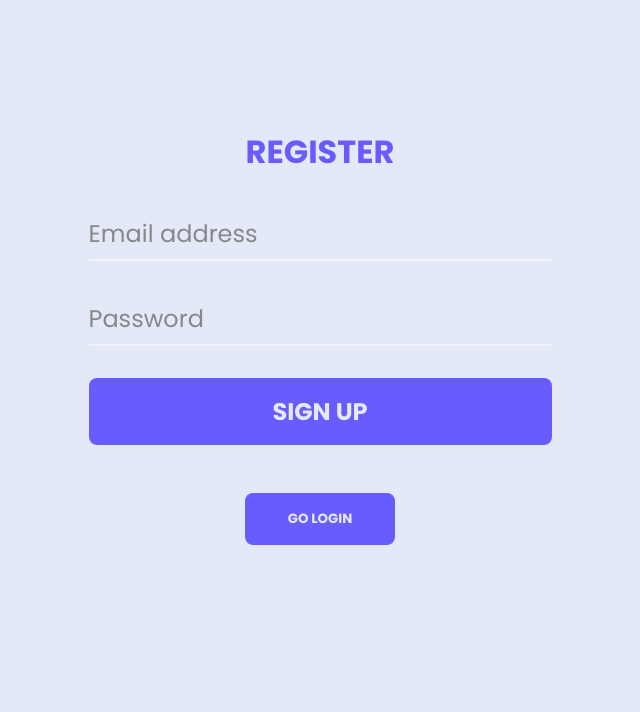
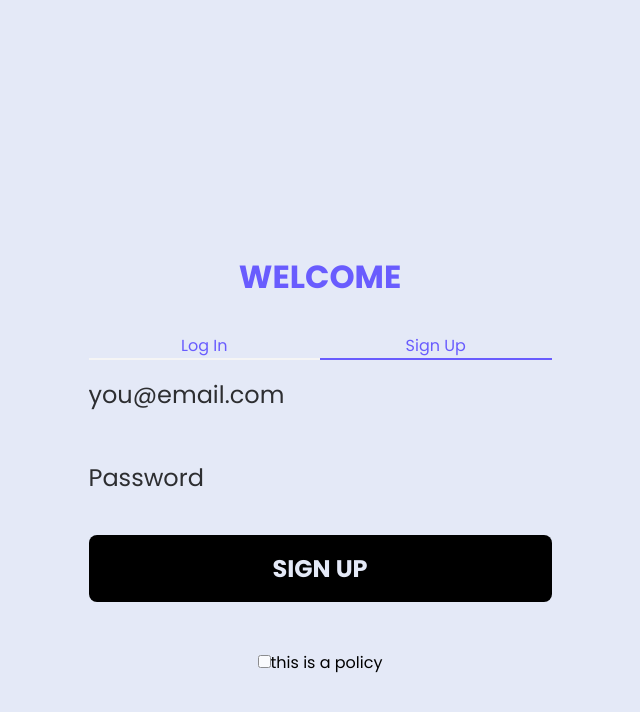
Before and after one commit to Ashuai-jpg/vue-easy-web-with-firebase-auth, a Vue app: page /auth in a window 1280 px wide. Shown: the top 712 px of the page, without its empty margins (320-960 px from the left). Built offline with nearby package versions, Linux system fonts and the light colour scheme.

Commit message:
auth-page updated

```diff
--- a/src/store/index.js
+++ b/src/store/index.js
@@ -24,9 +24,7 @@ export default createStore({
       state.user = null
     },
 
-    STORE_USERS(state, value) {
-      state.users = value
-    }
+
 
   },
   actions: {
--- /dev/null
+++ b/src/utils/axios.js
@@ -0,0 +1,17 @@
+import axios from 'axios';
+
+
+
+
+export function searchUsers(keyword) {
+    console.log(keyword);
+    return axios.get(`https://api.github.com/search/users?q=${keyword}`).then(
+        response => {
+            console.log('Request success', response.data.items)
+            return response.data.items;
+        },
+        error => {
+            console.log('Bad request', response.data)
+        }
+    );
+}
--- a/src/views/index/GithubSearch.vue
+++ b/src/views/index/GithubSearch.vue
@@ -4,9 +4,9 @@
 
             <h3 class="title">Search Github Users</h3>
             <div class="searchbar">
-                <input type="text" placeholder="Press enter after input" v-model.lazy="keyword" class="search input"
-                    @keydown.enter="searchUsers">&nbsp;
-                <button @click="randomCol" class="search button "  :style="{ backgroundColor: ranCol }">Search</button>
+                <input type="text" placeholder="Press enter after input" v-model="keyword" class="search input"
+                    @keydown.enter="getUser">&nbsp;
+                <button @click="getUser" class="search button " >Search</button>
                 <!-- <button @keydown.enter="state.count++">{{state.count}}</button> -->
             </div>
         </div>
@@ -22,62 +22,54 @@
         <footer class="footer">
             <h3>This is a footer</h3>
         </footer>
-</section>
+    </section>
 </template>
 
 
 <script setup>
-import { ref, reactive ,onMounted,watch} from 'vue'
-import { useStore } from 'vuex';
-import axios from 'axios';
+import { ref, reactive, onMounted, watch } from 'vue'
+import { searchUsers } from '../../utils/axios';
 
 
 
 const keyword = ref('')
-const ranCol = ref('var(--btn-color)')
-const store = useStore()
-let number = ref(1)
+
 const state = reactive({
     users: [],
     count: 0
 })
 
 // random color logic
-function random(number){
-    return Math.floor(Math.random()*(number+1))
-}
-
-function randomCol (){
-     ranCol.value = 'rgb(' + random(255) + ',' + random(255) + ',' + random(255) + ')'
-}
 //
 
 
 
 
 
+
+function getUser() {
+    searchUsers(keyword.value)
+    .then(res => {
+        console.log(res);
+        state.users = res;
+    })
+
+}
 // search user logic
-async function searchUsers() {
-   await axios.get(`https://api.github.com/search/users?q=${keyword.value}`).then(
-        response => {
-            console.log('Request success', response.data.items)
-            state.users = response.data.items
-            store.commit('STORE_USERS', state.users.value)
-        },
-        error => {
-            console.log('Bad request', response.data)
-        }
-    )
-}
-
-
-
-
-
-
-
-
-
+//  function searchUsers() {
+//     console.log(keyword.value);
+//     return axios.get(`https://api.github.com/search/users?q=${keyword.value}`).then(
+//         response => {
+//             console.log('Request success', response.data.items)
+//             state.users = response.data.items
+//             // return response.data.items
+//             store.commit('STORE_USERS', state.users.value)
+//         },
+//         error => {
+//             console.log('Bad request', response.data)
+//         }
+//     )
+// }
 
 
 
@@ -112,9 +104,9 @@ section {
     position: sticky;
     top: 0;
     flex-direction: column;
-    border-bottom: 2px solid  var( --sidebar-color);
-    box-shadow: 0 2px 2px var( --sidebar-color) ;
-    margin: 5% 0 1% 0 ;
+    border-bottom: 2px solid var(--sidebar-color);
+    box-shadow: 0 2px 2px var(--sidebar-color);
+    margin: 5% 0 1% 0;
     background-color: var(--main-color);
     width: 100%;
 }
@@ -149,9 +141,10 @@ section {
 
 }
 
-img:hover{
+img:hover {
     opacity: 0.5;
 }
+
 .card {
     display: inherit;
     flex-direction: column;
@@ -163,16 +156,16 @@ img:hover{
 
 }
 
-.footer{
+.footer {
     height: 5%;
     width: 100%;
     text-align: center;
     text-shadow: 2px 2px 3px grey;
     position: fixed;
     bottom: 0;
-    border-top: 2px solid  var( --sidebar-color);
-    box-shadow: 0 2px 2px var( --sidebar-color) ;
-    background-color:  var(--main-color) ;
+    border-top: 2px solid var(--sidebar-color);
+    box-shadow: 0 2px 2px var(--sidebar-color);
+    background-color: var(--main-color);
     opacity: 0.8;
     transition: var(--tran-05);
 
--- a/src/views/log/auth.vue
+++ b/src/views/log/auth.vue
@@ -1,78 +1,86 @@
 <template >
-    <main class="login">
-        <section class="forms" v-if="isLog">
+    <main>
 
-            <form class="login" @submit.prevent="login" >
-                <h2>Login</h2>
-                <input type="email" placeholder="Email address" v-model="login_form.email" />
-                <input type="password" placeholder="Password" v-model="login_form.password" />
-                <input type="submit" value="Sign In" />
+        <section class="forms">
+
+
+            <form class="login" @submit.prevent="sub_value">
+                <h2>Welcome </h2>
+                <div class="switch-wrapper">
+                   <a href="#" class="form-switcher" :class="isLog ? 'selected': 'unselected'" @click="isLog = true" >Log In</a><a href="#"
+                        class="form-switcher" :class="!isLog ? 'selected': 'unselected'" @click="isLog = false" >Sign Up</a>
+                </div>
+                <input type="email" placeholder="you@email.com" v-model="form_input.email" />
+                <input type="password" placeholder="Password" v-model="form_input.password" />
+                <input v-if="isLog" type="submit" value="Log In" />
+                <input v-else type="submit" value="Sign Up" :disabled="!isChecked"/>
             </form>
-            <button type="button" @click="log_register" class="swap">Go Register</button>
+            <label for="checkbox" v-if="!isLog">
+                    <input type="checkbox" name="checkbox" v-model="isChecked">
+                    <span>this is a policy</span>
+                </label>
+
+
 
         </section>
 
-        <section class="forms" v-if="!isLog">
-
-            <form class="login" @submit.prevent="register" >
-                <h2>Register</h2>
-                <input type="email" placeholder="Email address" v-model="register_form.email" />
-                <input type="password" placeholder="Password" v-model="register_form.password" />
-                <input type="submit" value="Sign Up" />
-
-            </form>
-
-            <button type="button" @click="log_register" class="swap">Go Login</button>
-        </section>
 
 
-            <!-- <div >
-                <router-link to="/register" id="toRegister">Go Register </router-link>
-            </div> -->
+
 
 
     </main>
 </template>
 
 <script setup>
-// import { nextTick } from 'process';
-import { ref } from 'vue'
+import { ref, computed ,watch} from 'vue'
 import { useStore } from 'vuex'
-const login_title = ref('Login')
-const login_form = ref({});
-const register_form = ref({});
+
 const store = useStore();
+
+const form_input = ref({});
 const isLog = ref(false)
+const isChecked = ref(false)
 
 
 
-const log_register = ()=>{
-    isLog.value = !isLog.value
-    if (isLog) {
-        login_title.value = 'Login'
+watch(isChecked, ()=>{
+    console.log(isChecked.value);
+})
+
+
+const sub_value = () => {
+    if (isLog.value) {
+        console.log('login......');
+        store.dispatch('login', form_input.value);
     } else {
-        login_title.value = 'Sign Up'
+        console.log('signing......');
+        store.dispatch('register', form_input.value);
     }
-
 }
 
-const login = () => {
-    store.dispatch('login', login_form.value);
-}
-const register = () => {
-    store.dispatch('register', register_form.value);
-}
+
+
+
+
 
 </script>
 
 <style scoped>
+main {
+    display: flex;
+    align-items: center;
+    justify-content: center;
+    height: 100vh;
+}
 
 
-.forms , h2{
+.forms,
+h2 {
     display: flex;
     flex-direction: column;
     align-items: center;
-    justify-items:center ;
+    justify-items: center;
 
 
 }
@@ -89,7 +97,7 @@ h2 {
     margin-bottom: 2rem;
 }
 
-input {
+input:not([type="checkbox"]) {
     appearance: none;
     border: none;
     outline: none;
@@ -97,7 +105,8 @@ input {
 
     display: block;
     width: 100%;
-    min-width: 400px; /*  */
+    min-width: 400px;
+    /*  */
     margin: 0 auto;
     font-size: 1.5rem;
     margin-bottom: 2rem;
@@ -109,6 +118,12 @@ input:not([type="submit"]) {
     transition: 0.4s;
 }
 
+input[type="checkbox"]{
+    color: var(--primary-color);
+    border:none ;
+}
+
+
 input:focus:not([type="submit"]) {
     opacity: 1;
 }
@@ -117,26 +132,55 @@ input::placeholder {
     color: inherit;
 }
 
-
-form.login input:not([type="submit"]) {
-    color:  var(--text-color);
-    border-bottom: 2px solid var(--primary-color-light);
+input:disabled{
+    background-color: black !important ;
+    cursor:not-allowed !important;
 }
 
-form.login input[type="submit"],
-.swap {
+/* form.login input:not([type="submit"]) {
+    color: var(--text-color);
+    border-bottom: 2px solid var(--primary-color-light);
+} */
+
+form.login input[type="submit"] {
     border: none;
     background-color: var(--primary-color);
-    color:var(--main-color);
+    color: var(--main-color);
     font-weight: 700;
     padding: 1rem 2rem;
     border-radius: 0.5rem;
+    text-transform: uppercase;
     cursor: pointer;
-    text-transform: uppercase;
     text-decoration: none;
 }
 
-.swap{
-    width: 150px; ;
+/* switcher style */
+
+.switch-wrapper {
+    display: flex;
+    flex-direction: row;
+}
+
+
+.form-switcher {
+    border-bottom: 2px solid whitesmoke;
+    text-align: center;
+    width: 50%;
+    margin-bottom: 2%;
+}
+
+a {
+    cursor: default;
+    text-decoration: none;
+    color: var(--primary-color);
+}
+
+a.selected{
+
+    border-bottom: 2px solid var(--primary-color);
+}
+
+a.unselected{
+    cursor: pointer;
 }
 </style>
```
